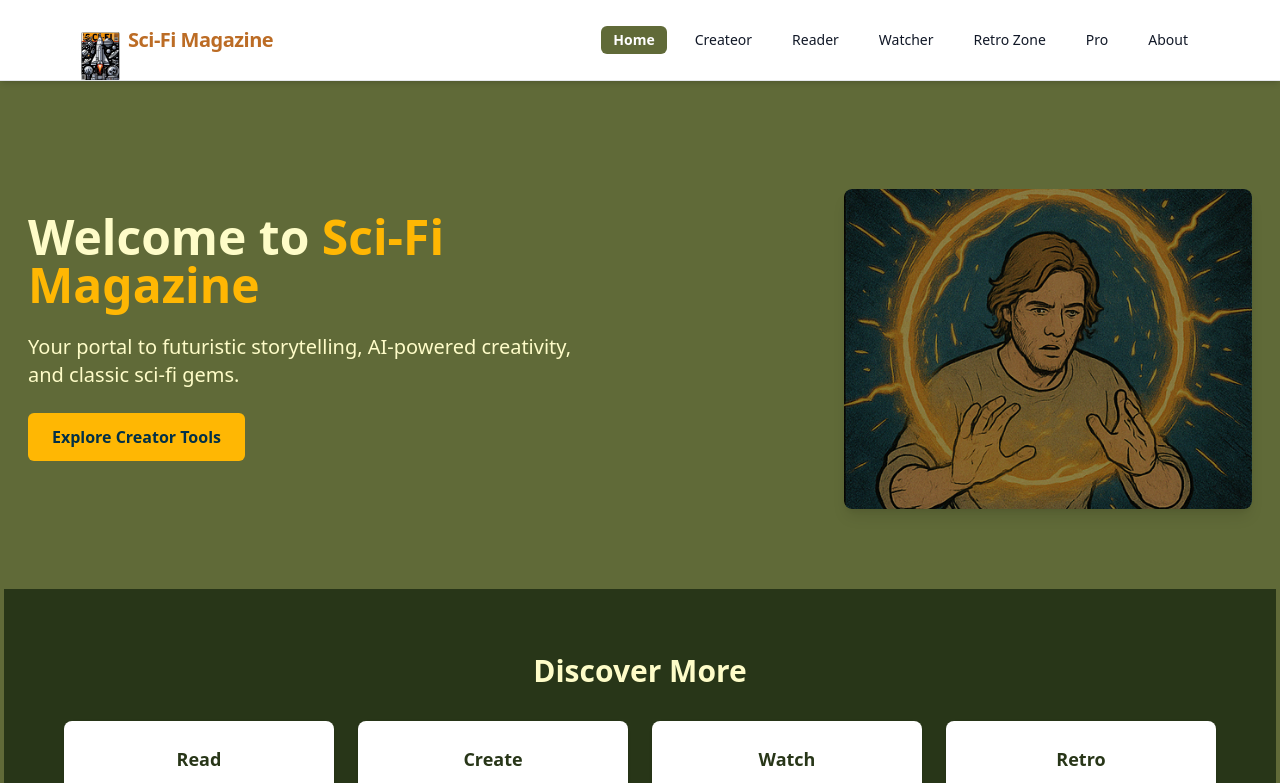
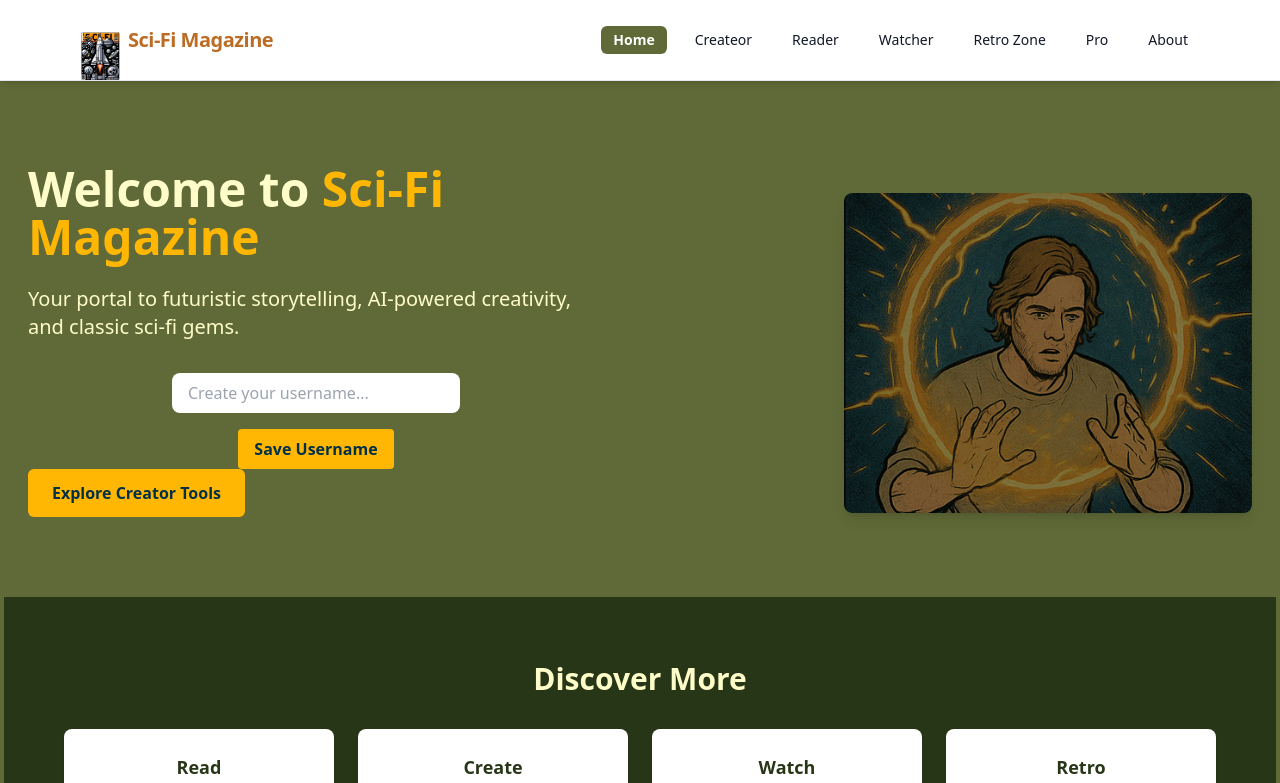
Before and after one commit to aticodein/SCIFI_MAGAZINE_VITE, a React (Vite) app in the folder frontend/: page / in a window 1280 px wide. Shown: the top 783 px of the page. Built offline with nearby package versions, Linux system fonts and the light colour scheme.

Commit message:
Added User name on welcome page

```diff
--- a/frontend/src/App.tsx
+++ b/frontend/src/App.tsx
@@ -10,6 +10,7 @@ import heroImg6 from "./assets/images/war.png";
 import heroImg7 from "./assets/images/golden-age2.png";
 import heroImg8 from "./assets/images/movie3.png";
 import "./index.css";
+import { Username } from "./components/User/Username";
 
 const images = [heroImg1, heroImg2, heroImg3, heroImg4, heroImg5, heroImg6, heroImg7, heroImg8];
 
@@ -34,6 +35,9 @@ export default function App() {
           <p className="text-lg sm:text-xl text-earth-cream mb-6">
             Your portal to futuristic storytelling, AI-powered creativity, and classic sci-fi gems.
           </p>
+          <div className="mt-8">
+            <Username />
+          </div>
           <Link
             to="/create"
             className="inline-block bg-brand-yellow text-brand-dark font-semibold px-6 py-3 rounded-md hover:bg-brand-orange transition-all"
@@ -41,6 +45,7 @@ export default function App() {
             Explore Creator Tools
           </Link>
         </div>
+
 
         <div className="w-full md:w-1/3 mt-6 overflow-hidden rounded-lg shadow-lg relative h-80">
           {images.map((img, i) => (
--- /dev/null
+++ b/frontend/src/components/User/Username.tsx
@@ -0,0 +1,85 @@
+// src/components/User/Username.tsx
+
+import React, { useState, useEffect } from "react";
+
+export function Username() {
+  const [username, setUsername] = useState("");
+  const [error, setError] = useState("");
+  const [success, setSuccess] = useState(false);
+
+  useEffect(() => {
+    const saved = localStorage.getItem("usernames");
+    if (!saved) {
+      localStorage.setItem("usernames", JSON.stringify([]));
+    }
+  }, []);
+
+  const validateUsername = (name: string) => {
+    const regex = /^[a-zA-Z0-9]{3,20}$/;
+    return regex.test(name);
+  };
+
+  const handleSave = () => {
+    if (!validateUsername(username)) {
+      setError("Invalid username. Use 3-20 letters or numbers only.");
+      setSuccess(false);
+      return;
+    }
+
+    const savedUsernames = JSON.parse(localStorage.getItem("usernames") || "[]");
+
+    if (savedUsernames.includes(username)) {
+      setError("Username already taken. Please choose another one.");
+      setSuccess(false);
+      return;
+    }
+
+    savedUsernames.push(username);
+    localStorage.setItem("usernames", JSON.stringify(savedUsernames));
+    localStorage.setItem("username", username); // Save current username separately too
+    setError("");
+    setSuccess(true);
+  };
+
+  return (
+    <div className="mt-8 text-center">
+      {/* Input field + Clear X */}
+      <div className="relative inline-block w-72 mb-4">
+        <input
+          type="text"
+          value={username}
+          onChange={(e) => setUsername(e.target.value)}
+          placeholder="Create your username..."
+          className="px-4 py-2 pr-10 rounded-lg text-black w-full"
+        />
+        {username && (
+          <button
+            onClick={() => {
+              setUsername("");
+              setError("");
+              setSuccess(false);
+            }}
+            className="absolute right-2 top-1/2 transform -translate-y-1/2 text-gray-500 hover:text-red-500 text-xl font-bold focus:outline-none"
+            aria-label="Clear username input"
+          >
+            ×
+          </button>
+        )}
+      </div>
+
+      {/* Save Username Button */}
+      <div>
+        <button
+          onClick={handleSave}
+          className="bg-brand-yellow text-brand-dark px-4 py-2 rounded font-semibold hover:bg-brand-orange transition"
+        >
+          Save Username
+        </button>
+      </div>
+
+      {/* Error or Success Messages */}
+      {error && <p className="text-red-500 mt-2 text-sm">{error}</p>}
+      {success && <p className="text-green-400 mt-2 text-sm">Username saved successfully!</p>}
+    </div>
+  );
+}
--- a/frontend/src/pages/Pro.tsx
+++ b/frontend/src/pages/Pro.tsx
@@ -1,7 +1,7 @@
 // src/pages/Pro.tsx
 import React, { useState, useEffect } from "react";
-import { CodeCollector } from "../components/pro/CodeCollector";
-import { ProgressTracker } from "../components/pro/ProgressTracker";
+import { CodeCollector } from "../components/Pro/CodeCollector";
+import { ProgressTracker } from "../components/Pro/ProgressTracker";
 
 type CodesState = { [key: string]: string | null };
 
```
Also changed, not shown: frontend/src/pages/Retro.tsx (+5 -5 lines).
